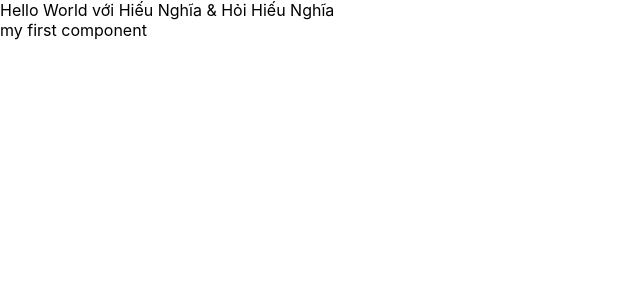
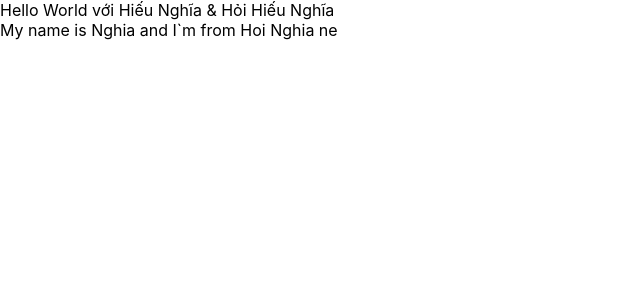
Before and after one commit to HieuNghia304/React_udemy, a React (Create React App) app: page / in a window 1280 px wide. Shown: the top 300 px of the page, without its empty margins (0-640 px from the left). Built offline with nearby package versions, Linux system fonts and the light colour scheme.

Commit message:
video 17

```diff
--- a/src/App.js
+++ b/src/App.js
@@ -5,28 +5,33 @@ import { increaseCounter, decreaseCounter } from './redux/action/counterAction';
 import MyComponent from './components/MyComponent'
 
 const App = () => {
-  const count = useSelector(state => state.counter.count);
-  const dispatch = useDispatch();
 
   return (
     <div>
       Hello World với Hiếu Nghĩa &amp; Hỏi Hiếu Nghĩa
-      <MyComponent>
+      <MyComponent></MyComponent>
+    </div>
 
-      </MyComponent>
-    </div>
-    // <div className="App">
-    //   <header className="App-header">
-    //     <img src={logo} className="App-logo" alt="logo" />
-    //     <p>
-    //       Edit <code>src/App.js</code> and save to reload.
-    //     </p>
-    //     <div>Count = {count}</div>
-    //     <button onClick={() => dispatch(increaseCounter())}>Increase</button>
-    //     <button onClick={() => dispatch(decreaseCounter())}>Decrease</button>
-    //   </header>
-    // </div>
   );
 }
 
+// const App = () => {
+//   const count = useSelector(state => state.counter.count);
+//   const dispatch = useDispatch();
+
+//   return (
+//     <div className="App">
+//       <header className="App-header">
+//         <img src={logo} className="App-logo" alt="logo" />
+//         <p>
+//           Edit <code>src/App.js</code> and save to reload.
+//         </p>
+//         <div>Count = {count}</div>
+//         <button onClick={() => dispatch(increaseCounter())}>Increase</button>
+//         <button onClick={() => dispatch(decreaseCounter())}>Decrease</button>
+//       </header>
+//     // </div>
+//   );
+// }
+
 export default App;
--- a/src/components/MyComponent.js
+++ b/src/components/MyComponent.js
@@ -1,11 +1,20 @@
 import React from "react";
 
 class MyComponent extends React.Component{
+
+    state = {
+        name: "Nghia",
+        address: "Hoi Nghia ne",
+        age: 20
+    };
+
+
     //JSX
     render(){
         return(
             <div>
-                my first component
+                My name is {this.state.name} and I`m from {this.state.address}
+
             </div>
         );
     }
```
